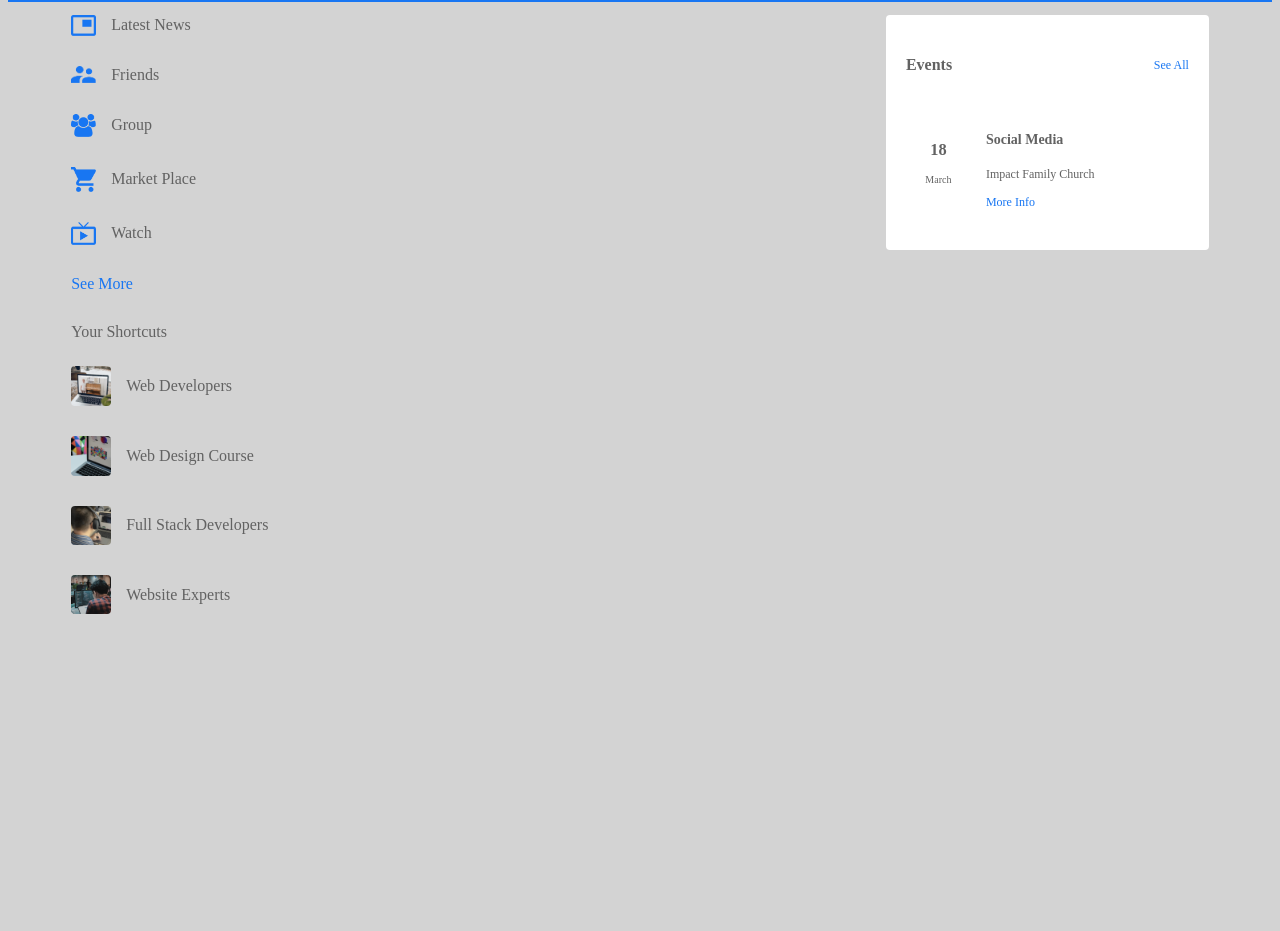
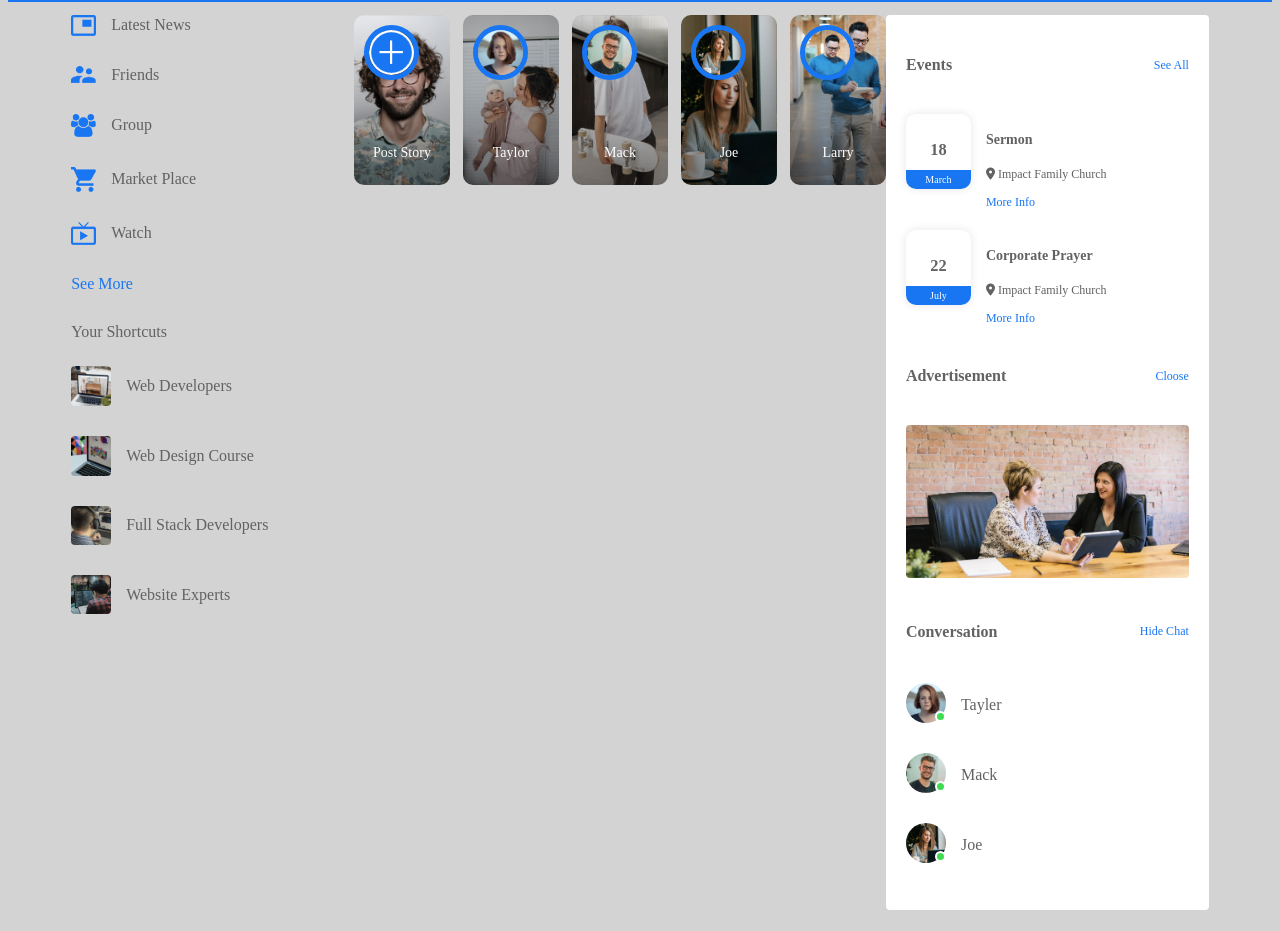
Before and after one commit to Tmalone1250/social-media, a plain HTML site: page index.html in a window 1280 px wide. Shown: the part 80-1011 px from the top of the page. Before the commit the page ends 916 px from the top, so only its background shows below. Drawn offline with Linux system fonts and the light colour scheme.

Commit message:
Upadted Index and CSS

```diff
--- a/index.html
+++ b/index.html
@@ -6,6 +6,7 @@
         <meta name="viewport" content="width=device-width, initial-scale=1.0">
         <title>SocialBook - Connect with friends and family!</title>
         <link rel="stylesheet" href="style.css">
+        <link rel="stylesheet" href="https://cdnjs.cloudflare.com/ajax/libs/font-awesome/6.0.0/css/all.min.css">
     </head>
         <body>
 
@@ -49,8 +50,35 @@
                     <a href="#"><img src="images/shortcut-4.png" alt="">Website Experts</a>
                 </div>
                     </div>
+
             <!-- Main Content -->
-                <div class="main-content"></div>
+                <div class="main-content">
+
+                <div class="story-gallery">
+                    <div class="story story1">
+                        <img src="images/upload.png">
+                            <p>Post Story</p>
+                    </div>
+                    <div class="story story2">
+                        <img src="images/member-1.png">
+                            <p>Taylor</p>
+                    </div>
+                    <div class="story story3">
+                        <img src="images/member-2.png">
+                            <p>Mack</p>
+                    </div>
+                    <div class="story story4">
+                        <img src="images/member-3.png">
+                            <p>Joe</p>
+                    </div>
+                    <div class="story story5">
+                        <img src="images/member-4.png">
+                            <p>Larry</p>
+                    </div>
+                </div>
+
+                </div>
+
             <!-- Right Side Bar -->
                 <div class="right-side-bar">
                     <div class="sidebar-title">
@@ -64,11 +92,50 @@
                             <span>March</span>
                         </div>
                         <div class="right-event">
-                            <h4>Social Media</h4>
-                            <p>Impact Family Church</p>
+                            <h4>Sermon</h4>
+                            <p><i class="fa-solid fa-location-dot"></i> Impact Family Church</p>
                             <a href="#">More Info</a>
                         </div>
                     </div>
+                    <div class="event">
+                        <div class="left-event">
+                            <h3>22</h3>
+                            <span>July</span>
+                        </div>
+                        <div class="right-event">
+                            <h4>Corporate Prayer</h4>
+                            <p><i class="fa-solid fa-location-dot"></i> Impact Family Church</p>
+                            <a href="#">More Info</a>
+                        </div>
+                    </div>
+                    <div class="sidebar-title">
+                        <h4>Advertisement</h4>
+                        <a href="#">Cloose</a>
+                    </div>
+                    <img src="images/advertisement.png" alt="Advertisement" class="sidebar-ads">
+                    <div class="sidebar-title">
+                        <h4>Conversation</h4>
+                        <a href="#">Hide Chat</a>
+                    </div>
+                    <div class="online-list">
+                        <div class="online">
+                            <img src="images/member-1.png" alt="">
+                        </div>
+                        <p>Tayler</p>
+                    </div>
+                    <div class="online-list">
+                        <div class="online">
+                            <img src="images/member-2.png" alt="">
+                        </div>
+                        <p>Mack</p>
+                    </div>
+                    <div class="online-list">
+                        <div class="online">
+                            <img src="images/member-3.png" alt="">
+                        </div>
+                        <p>Joe</p>
+                    </div>
+
                 </div>
             </div>
 
--- a/style.css
+++ b/style.css
@@ -161,6 +161,10 @@ width: fit-content;
     font-size: 16px;
 }
 
+.left-sidebar h4 {
+    font-weight: 600;
+    font-size: 16px;
+}
 .sidebar-title a {
     text-decoration: none;
     color: #1876f2;
@@ -182,7 +186,7 @@ width: fit-content;
     text-align: center;
     position: relative;
     overflow: hidden;
-    box-shadow: 0 0 10px rbga(0, 0, 0, 0.1);
+    box-shadow: 0 0 10px rgba(0, 0, 0, 0.1);
 }
 
 .event p {
@@ -200,7 +204,98 @@ width: fit-content;
     bottom: 0;
     left: 0;
     width: 100%;
-    background: #FFF;
+    background: #1876f2;
+    color: #FFF;
     font-size: 10px;
     padding: 4px 0;
 }
+
+.sidebar-ads {
+    width: 100%;
+    margin-bottom: 20px;
+    border-radius: 4px;
+}
+
+.online-list {
+    display: flex;
+    align-items: center;
+    margin-bottom: 20px;
+}
+
+.online-list .online img {
+    width: 40px;
+    border-radius: 50%;
+}
+
+.online-list .online {
+    width: 40px;
+    border-radius: 50%;
+    margin-right: 15px;
+}
+
+
+.online-list .online::after{
+    top: unset;
+    bottom: 5px;
+}
+
+.story-gallery {
+    display: flex;
+    justify-content: space-between;
+    margin-bottom: 20px;
+}
+
+.story {
+    flex-basis: 18%;
+    padding-top: 32%;
+    position: relative;
+    background-position: center;
+    background-size: cover;
+    border-radius: 10px;
+}
+
+.story img {
+    position: absolute;
+    width: 45px;
+    border-radius: 50%;
+    top: 10px;
+    left: 10px;
+    border: 5px solid #1876f2;
+}
+.story p {
+    position: absolute;
+    bottom: 10px;
+    width: 100%;
+    text-align: center;
+    color: #FFF;
+    font-size: 14px;
+}
+
+.story1 {
+    background-image: linear-gradient(transparent, rgba(0, 0, 0, 0.5)), url(images/status-1.png);
+}
+
+.story2 {
+    background-image: linear-gradient(transparent, rgba(0, 0, 0, 0.5)), url(images/status-2.png);
+}
+
+.story3 {
+    background-image: linear-gradient(transparent, rgba(0, 0, 0, 0.5)), url(images/status-3.png);
+}
+
+.story4 {
+    background-image: linear-gradient(transparent, rgba(0, 0, 0, 0.5)), url(images/status-4.png);
+}
+
+.story5 {
+    background-image: linear-gradient(transparent, rgba(0, 0, 0, 0.5)), url(images/status-5.png);
+}
+
+.story .story1 img {
+    top: unset;
+    left: 50%;
+    bottom: 40px;
+    transform: translateX(-50%);
+    border: 0;
+    width: 35px;
+}
```
